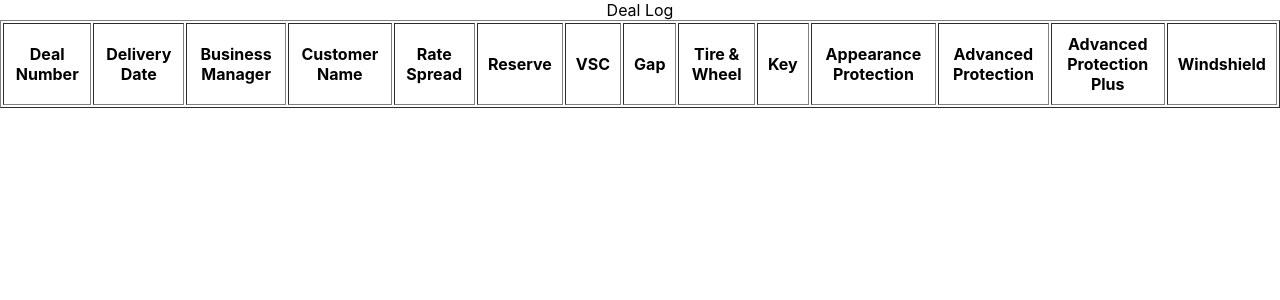
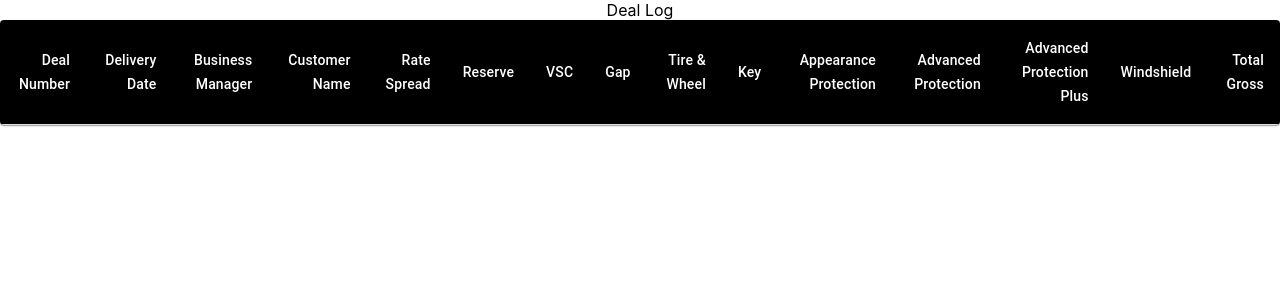
Before and after one commit to tgalen/deal-log, a React (Create React App) app: page / in a window 1280 px wide. Shown: the top 300 px of the page. Built offline with nearby package versions, Linux system fonts and the light colour scheme.

Commit message:
replace existing table head with MUI Table

```diff
--- a/src/App.js
+++ b/src/App.js
@@ -1,4 +1,10 @@
 import "./App.css";
+import Paper from "@mui/material/Paper";
+import TableContainer from "@mui/material/TableContainer";
+import TableHead from "@mui/material/TableHead";
+import TableRow from "@mui/material/TableRow";
+import { styled } from "@mui/material/styles";
+import TableCell, { tableCellClasses } from "@mui/material/TableCell";
 
 function App() {
   const dealDataLabels = [
@@ -16,6 +22,7 @@ function App() {
     { advancedProtection: "Advanced Protection" },
     { advancedProtectionPlus: "Advanced Protection Plus" },
     { windshield: "Windshield" },
+    { totalGross: "Total Gross" },
   ];
 
   const mockData = [
@@ -39,18 +46,30 @@ function App() {
     },
   ];
 
+  const StyledTableCell = styled(TableCell)(({ theme }) => ({
+    [`&.${tableCellClasses.head}`]: {
+      backgroundColor: theme.palette.common.black,
+      color: theme.palette.common.white,
+    },
+    [`&.${tableCellClasses.body}`]: {
+      fontSize: 10,
+    },
+  }));
+
   return (
     <div className="App">
       Deal Log
-      <table border="1" cellPadding="10">
-        <thead>
-          <tr>
+      <TableContainer component={Paper}>
+        <TableHead>
+          <TableRow>
             {dealDataLabels.map((label) => (
-              <th key={label}>{Object.values(label)}</th>
+              <StyledTableCell align="right">
+                {Object.values(label)}
+              </StyledTableCell>
             ))}
-          </tr>
-        </thead>
-      </table>
+          </TableRow>
+        </TableHead>
+      </TableContainer>
     </div>
   );
 }
```
